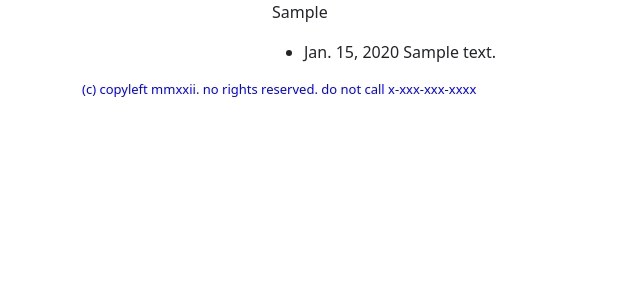
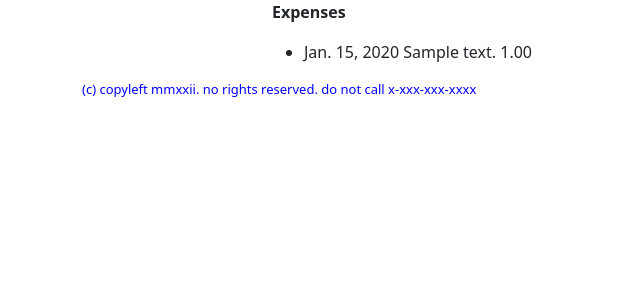
Before and after one commit to xsaints/myproj01, a Django app: page /app01/ in a window 1280 px wide. Shown: the part 56-356 px from the top of the page, without its empty margins (0-640 px from the left). Run offline with Django 4.2, Linux system fonts and the light colour scheme; tables that the repository leaves empty hold one stand-in row (values such as "Sample post"); some libraries are stand-ins or nearby versions; some web fonts are replaced.

Commit message:
renamed references to samples to expenses

```diff
--- /dev/null
+++ b/app01/templates/all_expenses.html
@@ -0,0 +1,16 @@
+{% extends 'base2.html' %}
+{% load django_bootstrap5 %}
+
+{% block body-blk %}
+
+	<p><strong>Expenses</strong></p>
+
+	<ul>
+	{% for e in expenses %}
+		<li>{{ e.txn_date }} {{ e.txn_desc }} {{ e.txn_amt }}</a> </li>
+    {% empty %}
+        <p>No expenses yet.</p>
+	{% endfor %}
+	</ul>
+
+{% endblock %}
--- a/app01/templates/all_samples.html
+++ /dev/null
@@ -1,16 +0,0 @@
-{% extends 'base2.html' %}
-{% load django_bootstrap5 %}
-
-{% block body-blk %}
-
-	<p>Sample</p>
-
-	<ul>
-	{% for s in samples %}
-		<li>{{ s.txn_date }} {{ s.txn_desc }} {{ e.txn_amt }}</a> </li>
-    {% empty %}
-        <p>No samples yet.</p>
-	{% endfor %}
-	</ul>
-
-{% endblock %}
--- a/app01/templates/main_home.html
+++ b/app01/templates/main_home.html
@@ -26,6 +26,6 @@
 {% block body-blk-2 %}
 <div class="col">
     <p>Spend Tracker</p>
-        <a class= "left" href= "{% url 'app01:all_samples' %}"><img src = "{% static 'images/expenses.jpg' %}"></a>
+        <a class= "left" href= "{% url 'app01:all_expenses' %}"><img src = "{% static 'images/expenses.jpg' %}"></a>
 </div>
 {% endblock %}
--- a/app01/views.py
+++ b/app01/views.py
@@ -15,4 +15,4 @@ def index(request):
 
 def all_samples(request):
 	samples= Sample.objects.all()
-	return render(request, 'all_samples.html', {'name': 'Sample Tracker', 'samples': samples})
+	return render(request, 'all_expenses.html', {'name': 'Sample Tracker', 'expenses': samples})
```
